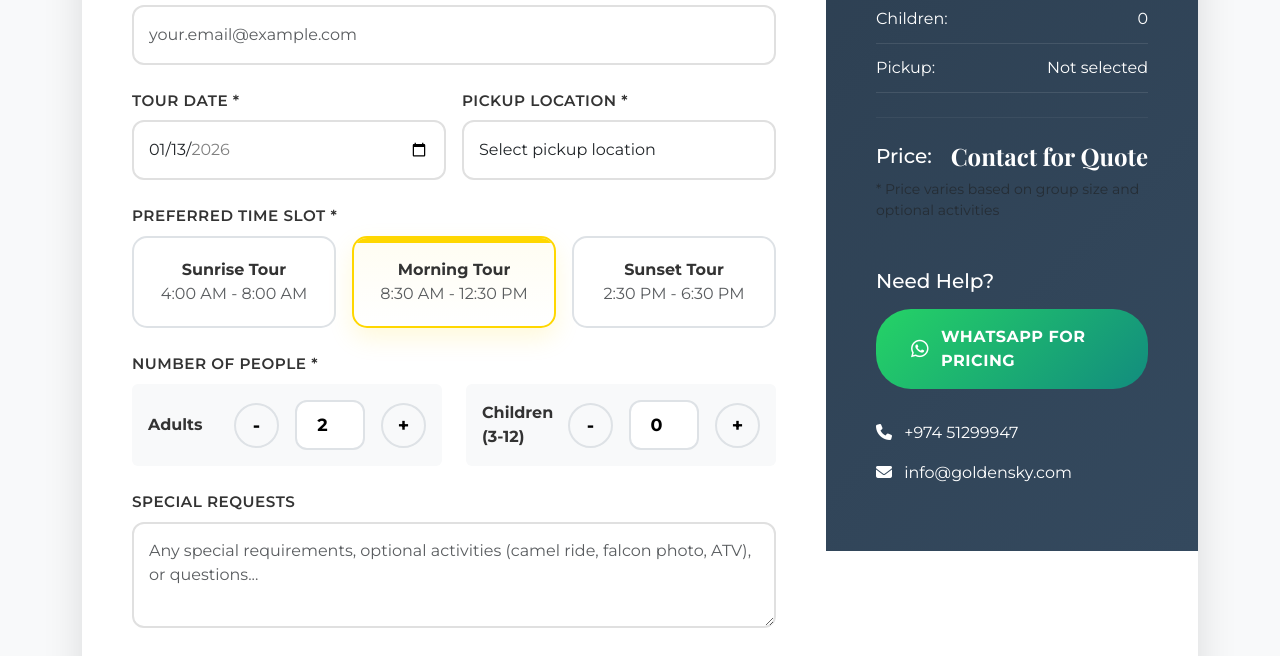
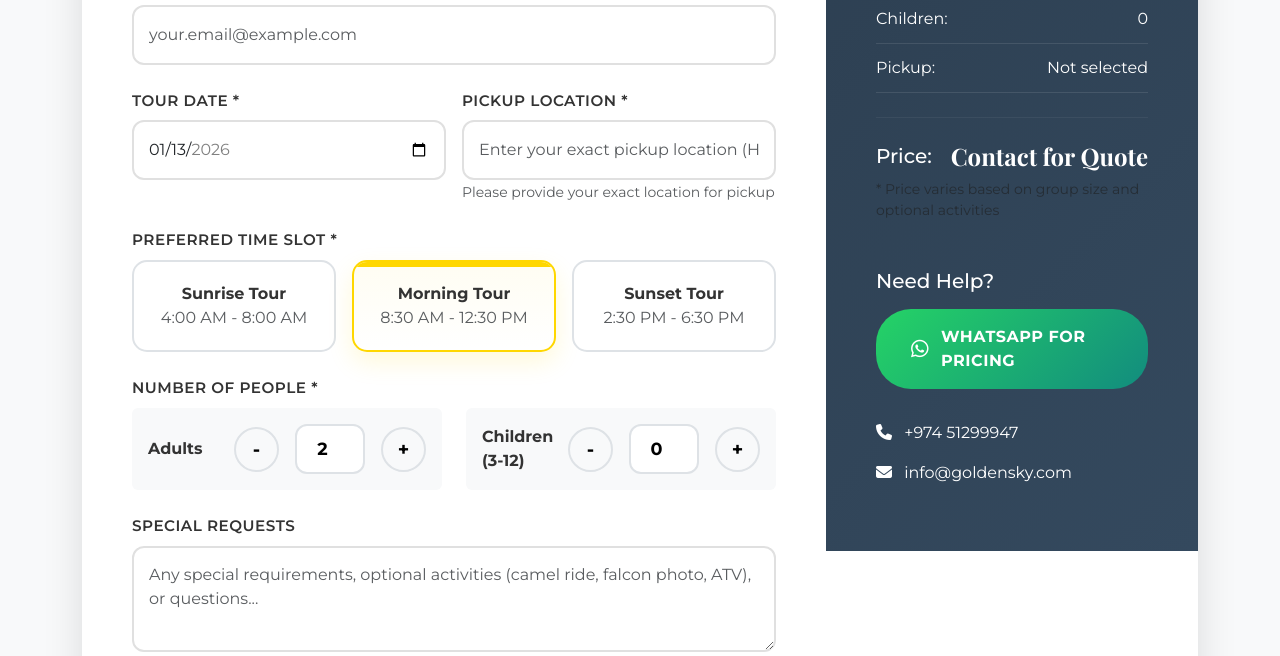
Before and after one commit to MuhanadEldai/qatar_website, a plain HTML site: page index.html in a window 1280 px wide. Shown: the part 4489-5145 px from the top of the page. Drawn offline with nearby package versions, Linux system fonts and the light colour scheme.

Commit message:
Update index.html

```diff
--- a/index.html
+++ b/index.html
@@ -1148,7 +1148,7 @@
                                 <input type="email" class="form-control py-3" id="email" required placeholder="your.email@example.com">
                             </div>
 
-                                <!-- Date and Pickup -->
+                            <!-- Date and Location -->
                             <div class="row g-3 mb-4">
                                 <div class="col-md-6">
                                     <label class="form-label">Tour Date *</label>
@@ -1156,15 +1156,9 @@
                                 </div>
                                 <div class="col-md-6">
                                     <label class="form-label">Pickup Location *</label>
-                                        <select class="form-control py-3" id="pickupLocation" required>
-                                            <option value="">Select pickup location</option>
-                                            <option value="Doha City Center">Doha City Center</option>
-                                            <option value="The Pearl Qatar">The Pearl Qatar</option>
-                                            <option value="West Bay">West Bay</option>
-                                            <option value="Souq Waqif">Souq Waqif</option>
-                                            <option value="Doha Airport">Doha Airport</option>
-                                            <option value="Hotel (Please specify in notes)">Hotel (Please specify in notes)</option>
-                                        </select>
+                                    <input type="text" class="form-control py-3" id="pickupLocation" required
+                                           placeholder="Enter your exact pickup location (Hotel, Address, Landmark)">
+                                    <small class="text-muted">Please provide your exact location for pickup</small>
                                 </div>
                             </div>
 
@@ -1285,7 +1279,7 @@
                         </div>
                         <div class="summary-item d-flex justify-content-between">
                             <span>Pickup:</span>
-                                <span id="summaryPickup">Not selected</span>
+                            <span id="summaryPickup">Not entered</span>
                         </div>
                     </div>
                     <hr class="my-4" style="border-color: rgba(255,255,255,0.2);">
```
Lines whose indentation alone changed are shown as unchanged.
